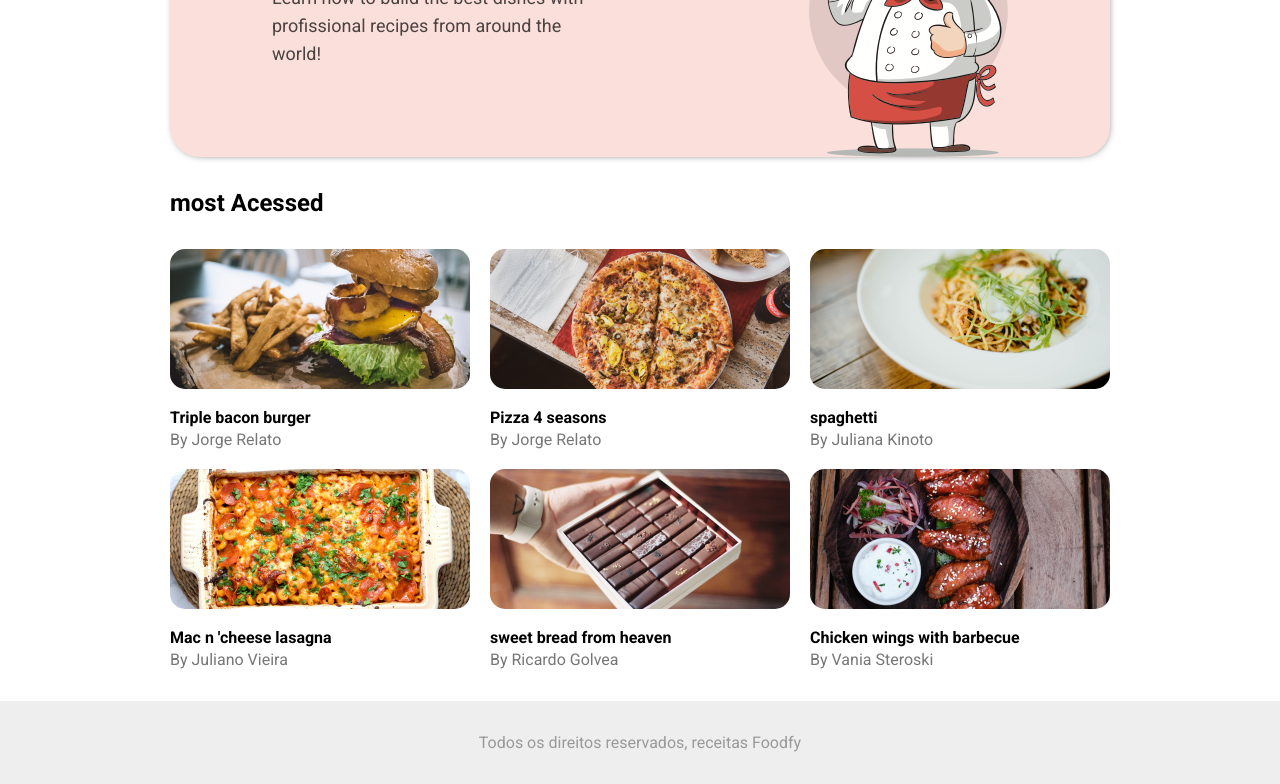
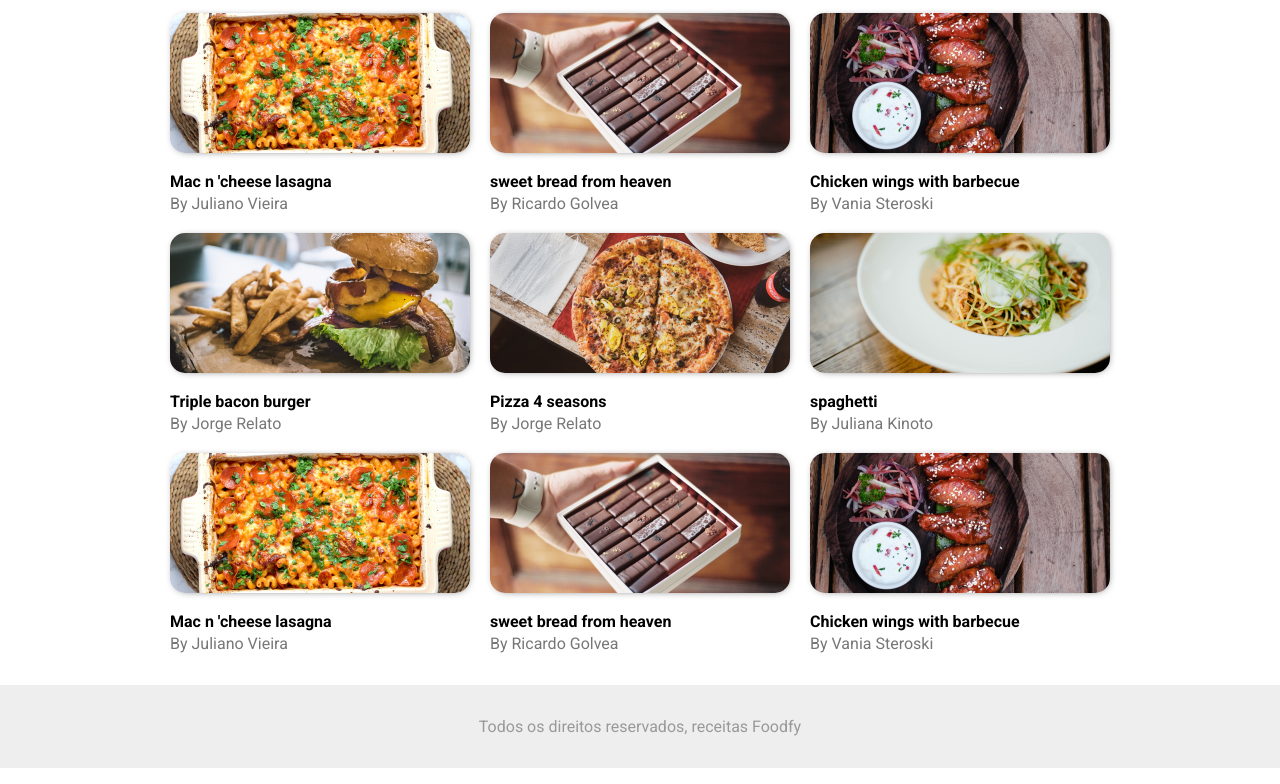
Before and after one commit to AlissonKelvin/foodfy, a plain HTML site: page recipes.html in a window 1280 px wide. Shown: the part 302-1086 px from the top of the page. Drawn offline with Linux system fonts and the light colour scheme.

Commit message:
finalização da page ABOUT e RECIPES

```diff
--- a/index.html
+++ b/recipes.html
@@ -15,25 +15,12 @@
             <nav>
                 <ul>
                     <li><a href="about.html">About</a></li>
-                    <li><a href="revenue.html">Recipe</a></li>
+                    <li><a href="recipes.html">Recipe</a></li>
                 </ul>
         </div>
     </header>
-
-    <section id="minichefe">
-        <div class="content">
-            <h1>The best recipes</h1>
-            <p>Learn how to build the best dishes with profissional recipes from around the world!</p>
-        </div>
-        <img src="/images/chef.png" alt="minichefe">
-
-    </section>
-
-    <section id="mostAcessed">
-
-        <h2>most Acessed</h2>
-
-        <div class="container">
+    <main>
+        <section id="recipes">
 
             <article class="recipe">
                 <img src="/images/burger.png" alt="burger">
@@ -72,10 +59,45 @@
                     <p>By Vania Steroski</p>
             </article>
 
+            <article class="recipe">
+                <img src="/images/burger.png" alt="burger">
+                    <h4>Triple bacon burger</h4>
+                    <p>By Jorge Relato</p>
+            </article>
 
-        </div>
-    </section>
+            <article class="recipe">
+                <img src="/images/pizza.png" alt="pizza">
+                    <h4>Pizza 4 seasons</h4>
+                    <p>By Jorge Relato</p>
+            </article>
 
+            <article class="recipe">
+                <img src="/images/espaguete.png" alt="spaghetti">
+                    <h4>spaghetti</h4>
+                    <p>By Juliana Kinoto</p>
+            </article>
+
+            <article class="recipe">
+                <img src="/images/lasanha.png" alt="lasagna">
+                    <h4>Mac n 'cheese lasagna</h4>
+                    <p>By Juliano Vieira</p>
+            </article>
+
+            <article class="recipe">
+                <img src="/images/doce.png" alt="candy">
+                    <h4>sweet bread from heaven</h4>
+                    <p>By Ricardo Golvea</p>
+            </article>
+
+
+            <article class="recipe">
+                <img src="/images/asinhas.png" alt="chicken">
+                    <h4>Chicken wings with barbecue</h4>
+                    <p>By Vania Steroski</p>
+            </article>
+
+        </section>
+    </main>
     <footer>
         <p>Todos os direitos reservados, receitas Foodfy</p>
     </footer>
--- a/styles.css
+++ b/styles.css
@@ -67,7 +67,6 @@ nav ul li a:hover{
 
 #mostAcessed h2{
     padding: 32px 0;
-
     }
 
 #mostAcessed{
@@ -82,11 +81,14 @@ nav ul li a:hover{
     gap: 20px;
 }
 
-#mostAcessed .recipe img {
+.recipe img {
     width: 300px;
     height: 140px;
     border-radius: 15px;
     margin-bottom: 15px;
+    cursor: pointer;
+        box-shadow: black 1px 1px  10px -5px;
+
 }
 
 .recipe p {
@@ -103,3 +105,29 @@ footer{
     margin-top: 32px;
     color: #999999;
 }
+
+/*=== ABOUT ===*/
+
+#about {
+    max-width: var(--width);
+    margin: 0 auto;
+}
+
+#about p {
+    padding: 20px 0;
+    text-align: justify;
+    color: #444444;
+line-height: 28px;
+}
+
+
+/*=== RECIPES ===*/
+
+#recipes {
+    max-width: var(--width);
+    display: grid;
+    grid-template-columns: 1fr 1fr 1fr;
+    grid-row: 1fr 1fr 1fr 1fr;
+    gap: 20px;
+    margin: 0 auto;
+}
```
Also changed, not shown: about.html (added, +58 -0 lines).
